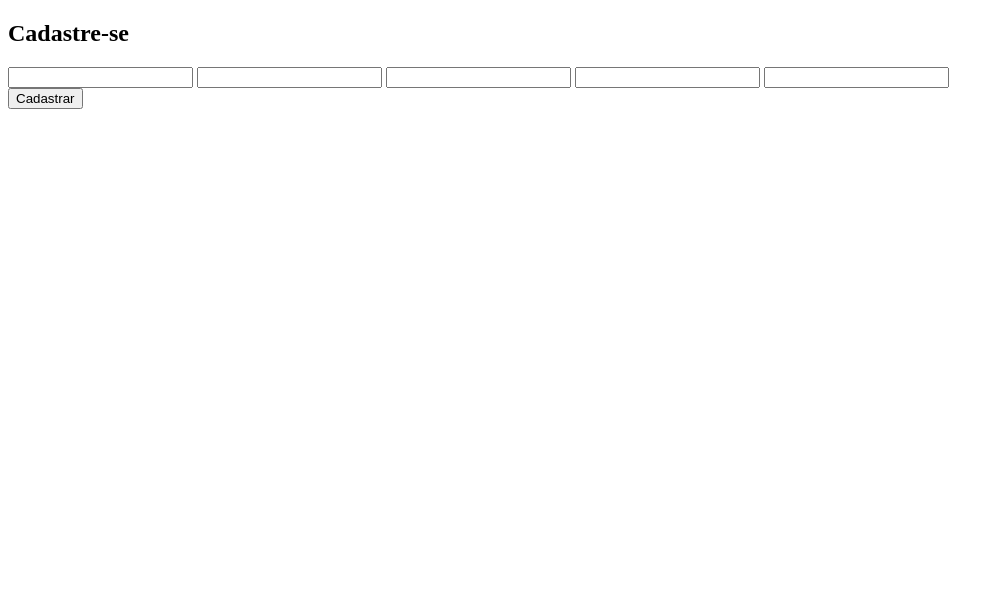
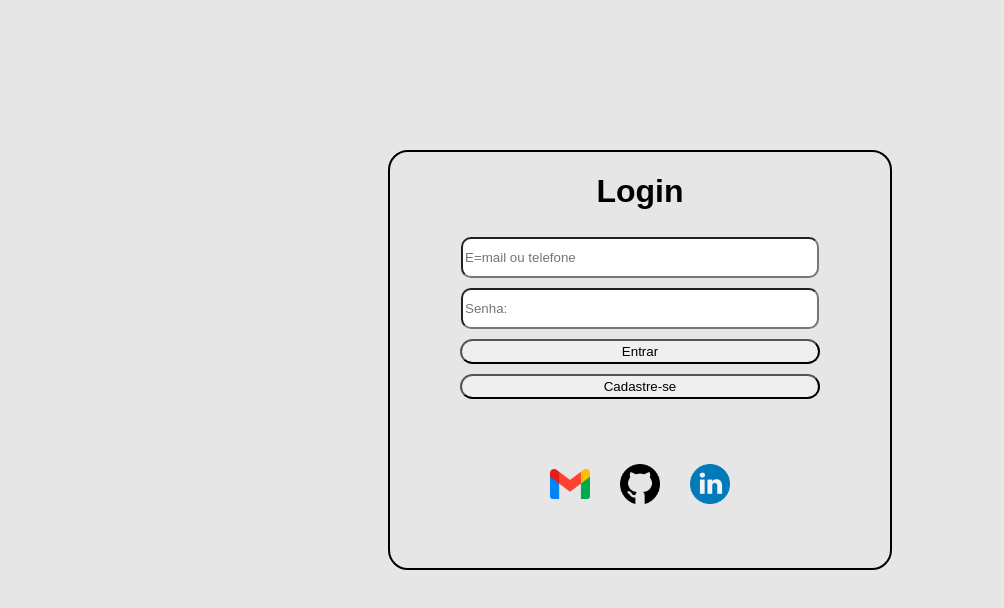
Before and after one commit to cleitonmendescoelho/Git, a plain HTML site: page index.html in a window 1280 px wide. Shown: the whole page, without its empty margins (0-1004 px from the left). Drawn offline with Linux system fonts and the light colour scheme.

Commit message:
Criando o novo layout do formulário

```diff
--- a/estilos.css
+++ b/estilos.css
@@ -1,37 +1,62 @@
 body{
-    margin:0;
-    padding:100px;
+    margin:0px;
+    padding:150px;
+    background-color: rgb(230, 230, 230);
+}
+main{
+    display: flex;
+    justify-content: center;
+}
+.conteiner{
+    border: solid 2px;
+    border-radius: 20px;
+    width: 500px;
 }
 h1{
-    text-align:center;
-    font-family:Arial, Helvetica, sans-serif;
-}
-main{
-
-    display: flex;
-    justify-content: center;
-
+    text-align: center;
+    font-family: Arial, Helvetica, sans-serif;
 }
 form{
     display: flex;
     flex-direction: column;
+    align-items: center;
 }
-input{
-    margin: 10px;
+form input{
     width: 350px;
     height: 35px;
-    border-radius:800px;
-    border:solid 1px rgb(0,0,0);
+    margin: 5px;
+    border-radius: 10px;
 }
-div{
+.nav{
     display: flex;
     flex-direction: column;
     align-items: center;
 }
-button{
-    width: 350px;
-    height: 30px;
-    margin: 7px;
-    border-radius:800px;
-    border:solid 1px rgb(0,0,0);
+.nav button{
+    width: 360px;
+    height: 25px;
+    margin: 5px;
+    border-radius: 20px;
+
 }
+.nav button:hover{
+    background-color: green;
+}
+ .color1:hover{
+    background-color: blue;
+}
+.socials{
+    display: flex;
+    justify-content: center;
+    margin: 45px;
+}
+.socials img{
+    width: 40px;
+    margin: 15px;
+}
+.socials img:hover{
+    position: relative;
+    translate: bottom;
+    bottom:13px;
+
+}
--- a/index.html
+++ b/index.html
@@ -2,21 +2,42 @@
 <html lang="PT-BR">
     <head>
         <meta charset="UTF8">
-        <meta>
-        <link rel="estylesheet" href="estilos.css">
+        <meta name="viewport" content="width=device-width, initial-scale=1.0">
+        <link rel="stylesheet" href="estilos.css">
         <title>Forms.com</title>
     </head>
     <body>
-    <main>
-        <h2>Cadastre-se</h2>
-        <form action="">
-            <input type="text">
-            <input type="text">
-            <input type="text">
-            <input type="text">
-            <input type="text">
-        </form>
-        <button>Cadastrar</button>
-    </main>
+        <main>
+            <div class="conteiner">
+                <h1>Login</h1>
+                <form action="">
+                    <input type="text" placeholder="E=mail ou telefone">
+                    <input type="password" placeholder="Senha:">
+                </form>
+                <div class="nav">
+                    <button>Entrar</button>
+                    <Button class="color1">Cadastre-se</Button>
+                </div>
+                <div class="socials">
+                    <a href="https://gmail.com" target="_blank"><img src="gmail.png" alt=""></a>
+                    <a href="https://github.com" target="_blank"><img src="github.png" alt=""></a>
+                    <a href="https://linkedin.com" target="_blank"><img src="linkedin (1).png" alt=""></a>
+                </div>
+                <!--<div class="cadastro">
+                    <h1>Cadastre-se</h1>
+                    <div class="form">
+                        <input type="text" placeholder="Nome:">
+                        <input type="text" placeholder="Sobrenome">
+                        <input type="text" placeholder="E-mail:">
+                        <input type="text" placeholder="Telefone">
+                    </div>
+                    <div class="termo">
+                        <input type="checkbox"><span><b>Concordo com os termos de serviço</b>. Adipisicing elit. Quasi, corporis libero. Error facere sunt consequuntur maxime delectus inventore, quasi est magnam nemo possimus, accusamus repellendus deleniti vero iusto dolor quidem!</span><br>
+                        <input type="checkbox"><span><b>Não concordo com os termos</b>. Ex aperiam culpa eius voluptatem commodi praesentium illo, fugiat nesciunt voluptatum ipsam neque odio numquam? Obcaecati exercitationem, delectus veritatis natus impedit nostrum.</span>
+                    </div>
+                    <Button>Cadastre-se</Button>
+                </div>-->
+            </div>
+        </main>
     </body>
 </html>
```
Also changed, not shown: github.png (added), gmail.png (added), linkedin (1).png (added), whatsapp.png (added).
